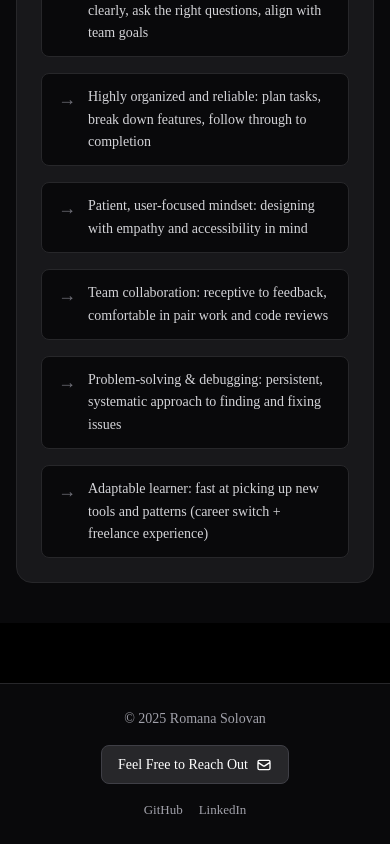
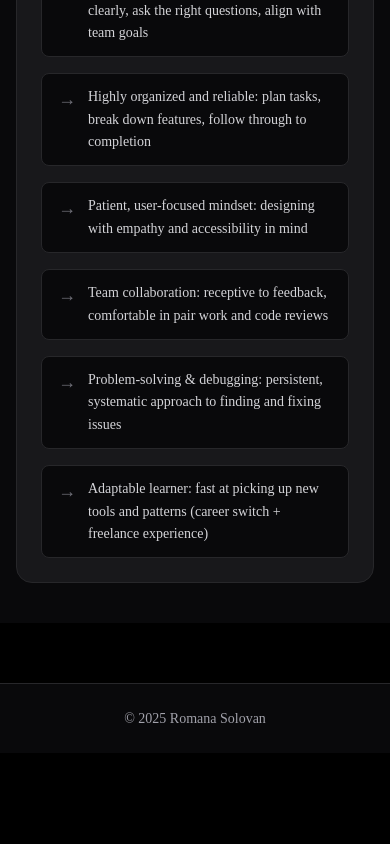
Before and after one commit to romanasolovan/romana-solovan-portfolio, a Next.js app: page /skills in a window 390 px wide. Shown: the part 1709-2553 px from the top of the page. After the commit the page ends 2462 px from the top, so only its background shows below. Built offline with nearby package versions, Linux system fonts and the light colour scheme.

Commit message:
finish footer styling

```diff
--- a/components/Sections/AboutSection/AboutSection.tsx
+++ b/components/Sections/AboutSection/AboutSection.tsx
@@ -18,10 +18,9 @@ export default function AboutSection({
   const fullTitle = "About Me";
 
   const images = [
+    "/hero/hero3.jpg",
     "/hero/heroRom1.jpg",
-    "/hero/hero6.jpg",
     "/hero/heroRom7.jpg",
-    "/hero/hero3.jpg",
     "/hero/hero4.jpg",
   ];
 
--- a/components/Sections/SkillsSection/SkillsSection.tsx
+++ b/components/Sections/SkillsSection/SkillsSection.tsx
@@ -5,21 +5,25 @@ import css from "./SkillsSection.module.css";
 
 const skillCategories = [
   {
-    category: "Frontend",
+    category: "💻  Hard Skills",
     skills: [
       { name: "React / Next.js (App Router)", level: 90 },
       { name: "TypeScript", level: 85 },
       { name: "JavaScript (ES6+)", level: 88 },
       { name: "HTML5 / CSS3", level: 95 },
+      { name: "REST APIs (Axios / Fetch)", level: 82 },
+      { name: "Git / GitHub", level: 85 },
     ],
   },
   {
-    category: "Tools & Others",
+    category: "🤝  Soft Skills",
     skills: [
-      { name: "Git / GitHub", level: 85 },
-      { name: "REST APIs (Axios / Fetch)", level: 82 },
-      { name: "Responsive / Mobile-first UI", level: 92 },
+      { name: "Communication & Team Work", level: 85 },
+      { name: "Creativity & Innovation", level: 95 },
+      { name: "Responsive & Mobile-first UI", level: 92 },
       { name: "Accessibility (a11y) basics", level: 78 },
+      { name: "Adaptability & Problem Solving", level: 88 },
+      { name: "Patience", level: 88 },
     ],
   },
 ];
--- a/components/Site/Footer.tsx
+++ b/components/Site/Footer.tsx
@@ -1,4 +1,3 @@
-import Link from "next/link";
 import css from "./Site.module.css";
 
 export default function Footer() {
@@ -7,48 +6,7 @@ export default function Footer() {
   return (
     <footer className={css.siteFooter}>
       <div className={css.siteFooterInner}>
-        {/* Left: Copyright */}
         <p className={css.siteFooterCopy}>© {currentYear} Romana Solovan</p>
-
-        {/* Center: Contact Button */}
-        <Link href="/contact" className={css.footerContactButton}>
-          Feel Free to Reach Out
-          <svg
-            className={css.footerContactIcon}
-            fill="none"
-            viewBox="0 0 24 24"
-            stroke="currentColor"
-          >
-            <path
-              strokeLinecap="round"
-              strokeLinejoin="round"
-              strokeWidth={2}
-              d="M3 8l7.89 5.26a2 2 0 002.22 0L21 8M5 19h14a2 2 0 002-2V7a2 2 0 00-2-2H5a2 2 0 00-2 2v10a2 2 0 002 2z"
-            />
-          </svg>
-        </Link>
-
-        {/* Right: Social Links (optional) */}
-        <div className={css.footerLinks}>
-          <a
-            href="https://github.com/yourusername"
-            target="_blank"
-            rel="noopener noreferrer"
-            className={css.footerLink}
-            aria-label="GitHub"
-          >
-            GitHub
-          </a>
-          <a
-            href="https://linkedin.com/in/yourusername"
-            target="_blank"
-            rel="noopener noreferrer"
-            className={css.footerLink}
-            aria-label="LinkedIn"
-          >
-            LinkedIn
-          </a>
-        </div>
       </div>
     </footer>
   );
--- a/components/Site/Site.module.css
+++ b/components/Site/Site.module.css
@@ -1,6 +1,4 @@
-/* ========================================
-   HEADER STYLES
-   ======================================== */
+/* Header Styles*/
 
 .siteHeader {
   position: sticky;
@@ -38,9 +36,7 @@
   color: #d4d4d8; /* zinc-300 */
 }
 
-/* ========================================
-   DESKTOP NAVIGATION
-   ======================================== */
+/* Desktop Navigation */
 
 .desktopNav {
   display: flex;
@@ -91,9 +87,7 @@
   background: #3f3f46; /* zinc-700 */
 }
 
-/* ========================================
-   BURGER MENU BUTTON (Mobile Only)
-   ======================================== */
+/* Burger Menu Btn */
 
 .burgerButton {
   display: none; /* Hidden on desktop */
@@ -131,9 +125,7 @@
   transform: rotate(-45deg) translateY(-7px);
 }
 
-/* ========================================
-   MOBILE MENU OVERLAY
-   ======================================== */
+/* Mobile Menu Overlay */
 
 .mobileMenuOverlay {
   position: fixed;
@@ -153,9 +145,7 @@
   }
 }
 
-/* ========================================
-   MOBILE MENU (Slide-in from right)
-   ======================================== */
+/* MOBILE MENU (Slide-in from right) */
 
 .mobileMenu {
   position: fixed;
@@ -181,9 +171,7 @@
   }
 }
 
-/* ========================================
-   MOBILE NAVIGATION STYLES
-   ======================================== */
+/* Mobile Nav Styles */
 
 .mobileNav {
   padding: 2rem 0;
@@ -268,9 +256,7 @@
   font-size: 1.25rem;
 }
 
-/* ========================================
-   VIEW MORE BUTTON COMPONENT
-   ======================================== */
+/* View more btn component */
 
 .viewMoreButton {
   display: inline-flex;
@@ -301,9 +287,7 @@
   transform: translateX(4px);
 }
 
-/* ========================================
-   FOOTER STYLES
-   ======================================== */
+/* Footer Styles */
 
 .siteFooter {
   border-top: 1px solid #27272a; /* zinc-800 */
@@ -313,10 +297,9 @@
 
 .siteFooterInner {
   max-width: 1440px;
-  margin: 0 auto;
   padding: 0 24px;
-  display: grid;
-  grid-template-columns: 1fr auto 1fr;
+  display: flex;
+  justify-content: center;
   align-items: center;
   gap: 2rem;
 }
@@ -327,59 +310,6 @@
   font-size: 0.875rem;
   color: #a1a1aa; /* zinc-400 */
   justify-self: start;
-}
-
-/* Center: Contact Button */
-.footerContactButton {
-  display: inline-flex;
-  align-items: center;
-  gap: 8px;
-  padding: 10px 20px;
-  background: #27272a; /* zinc-800 */
-  color: #ffffff;
-  border: 1px solid #3f3f46; /* zinc-700 */
-  border-radius: 8px;
-  font-weight: 500;
-  font-size: 0.9375rem;
-  text-decoration: none;
-  transition: all 0.2s ease;
-  justify-self: center;
-  white-space: nowrap;
-}
-
-.footerContactButton:hover {
-  background: #3f3f46; /* zinc-700 */
-  border-color: #52525b; /* zinc-600 */
-  transform: translateY(-2px);
-  box-shadow: 0 4px 6px -1px rgba(0, 0, 0, 0.3);
-}
-
-.footerContactIcon {
-  width: 18px;
-  height: 18px;
-  transition: transform 0.2s ease;
-}
-
-.footerContactButton:hover .footerContactIcon {
-  transform: translateX(2px);
-}
-
-/* Right: Social Links */
-.footerLinks {
-  display: flex;
-  gap: 1.5rem;
-  justify-self: end;
-}
-
-.footerLink {
-  font-size: 0.875rem;
-  color: #a1a1aa; /* zinc-400 */
-  text-decoration: none;
-  transition: color 0.2s ease;
-}
-
-.footerLink:hover {
-  color: #ffffff;
 }
 
 /* ========================================
@@ -394,19 +324,12 @@
     gap: 1.5rem;
   }
 
-  .siteFooterCopy,
-  .footerLinks {
-    justify-self: center;
-  }
-
-  .footerContactButton {
+  .siteFooterCopy {
     justify-self: center;
   }
 }
 
-/* ========================================
-   RESPONSIVE - MOBILE
-   ======================================== */
+/* Mobile Styles */
 
 @media (max-width: 768px) {
   /* Show burger menu, hide desktop nav */
@@ -436,36 +359,14 @@
     padding: 0 16px;
     gap: 1rem;
   }
-
-  .footerContactButton {
-    padding: 8px 16px;
-    font-size: 0.875rem;
-  }
-
-  .footerContactIcon {
-    width: 16px;
-    height: 16px;
-  }
-
-  .footerLinks {
-    gap: 1rem;
-  }
-
-  .footerLink {
-    font-size: 0.8125rem;
-  }
 }
 
-/* ========================================
-   ACCESSIBILITY
-   ======================================== */
+/* Accessibility */
 
 /* Focus styles for keyboard navigation */
 .navLink:focus-visible,
 .mobileNavLink:focus-visible,
 .burgerButton:focus-visible,
-.footerContactButton:focus-visible,
-.footerLink:focus-visible,
 .siteHeaderBrand:focus-visible {
   outline: 2px solid #ffffff;
   outline-offset: 2px;
@@ -476,8 +377,6 @@
 .navLink:focus,
 .mobileNavLink:focus,
 .burgerButton:focus,
-.footerContactButton:focus,
-.footerLink:focus,
 .siteHeaderBrand:focus {
   outline: none;
 }
@@ -486,8 +385,6 @@
 .navLink:focus:not(:focus-visible),
 .mobileNavLink:focus:not(:focus-visible),
 .burgerButton:focus:not(:focus-visible),
-.footerContactButton:focus:not(:focus-visible),
-.footerLink:focus:not(:focus-visible),
 .siteHeaderBrand:focus:not(:focus-visible) {
   outline: none;
 }
@@ -561,30 +458,8 @@
   .mobileNavLinkActive {
     border-color: currentColor;
   }
-
-  .footerContactButton {
-    border-width: 2px;
-  }
 }
 
-/* ========================================
-   DARK MODE ENHANCEMENTS (for systems)
-   ======================================== */
-
-@media (prefers-color-scheme: dark) {
-  /* Already dark by default, but you can add overrides here if needed */
-}
-
-/* ========================================
-   UTILITY CLASSES
-   ======================================== */
-
-/* For debugging - remove in production */
-.debug-outline * {
-  outline: 1px solid red;
-}
-
-/* Screen reader only content */
 .sr-only {
   position: absolute;
   width: 1px;
```
